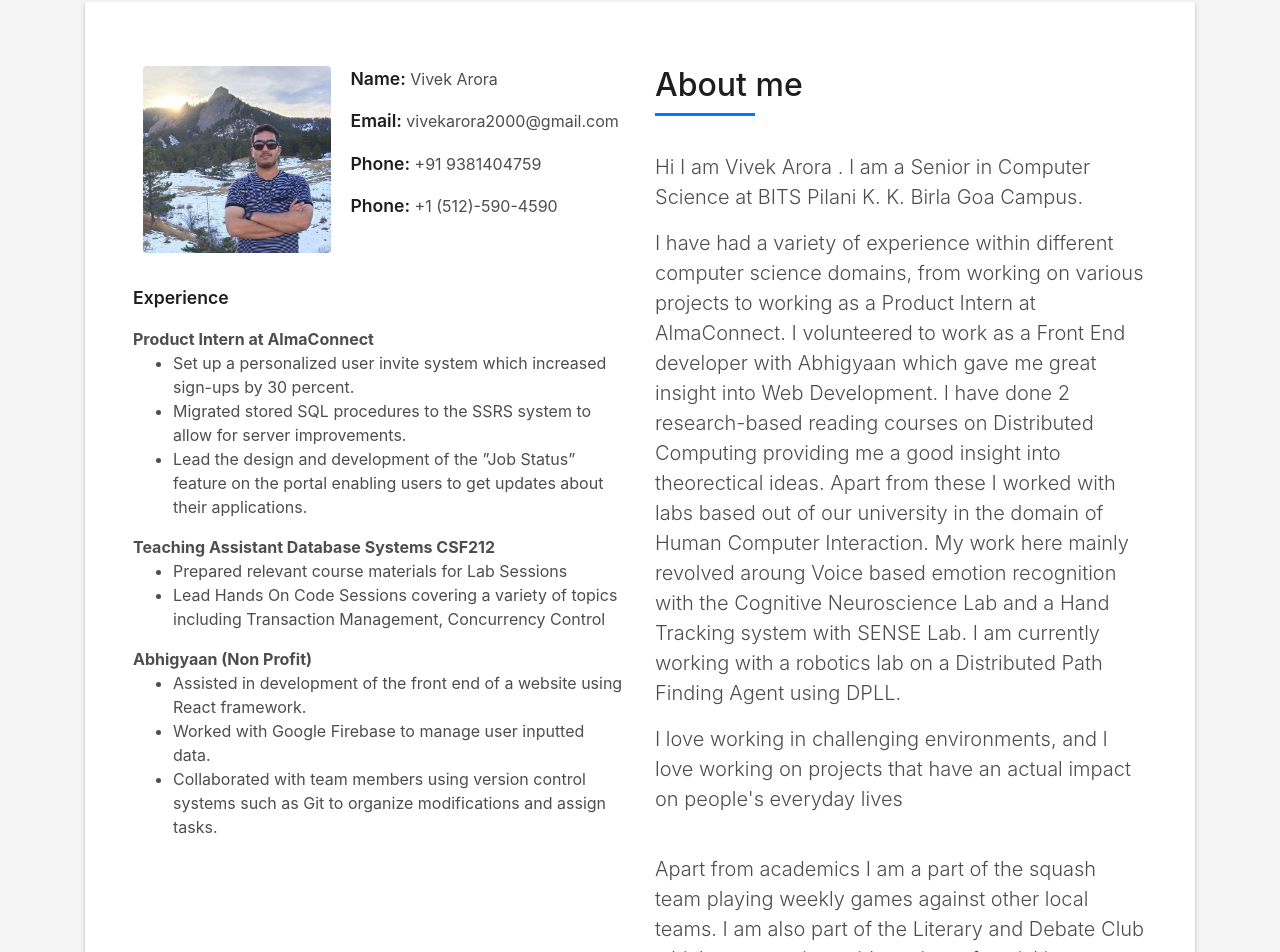
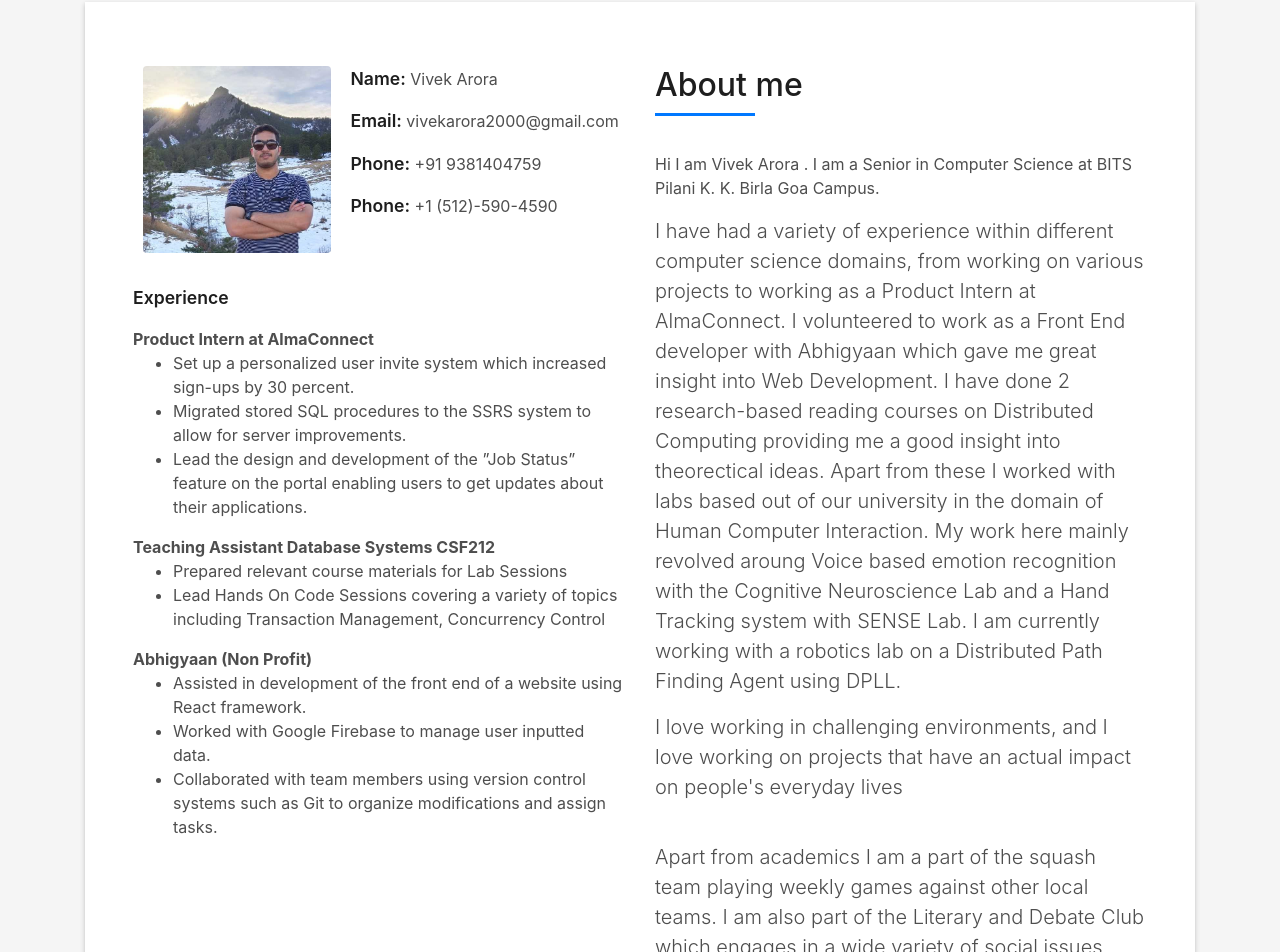
Before and after one commit to f20181016/Portfolio-Website, a plain HTML site: page index.html in a window 1280 px wide. Shown: the part 862-1814 px from the top of the page. Drawn offline with Linux system fonts and the light colour scheme; files whose address does not match are found by name.

Commit message:
Update index.html

```diff
--- a/index.html
+++ b/index.html
@@ -119,7 +119,7 @@
                       About me
                     </h5>
                   </div>
-                  <p class="lead">
+                  <p class="skill-mf">
                     Hi I am Vivek Arora . I am a Senior in Computer Science at BITS Pilani K. K. Birla Goa Campus.
                   </p>
                   <p class="lead">
```
